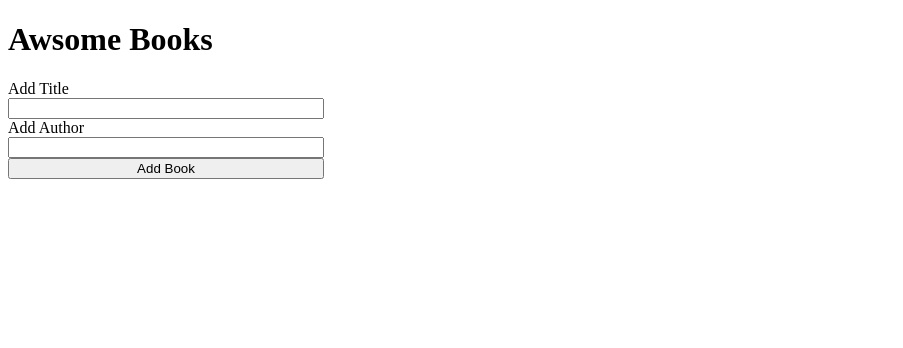
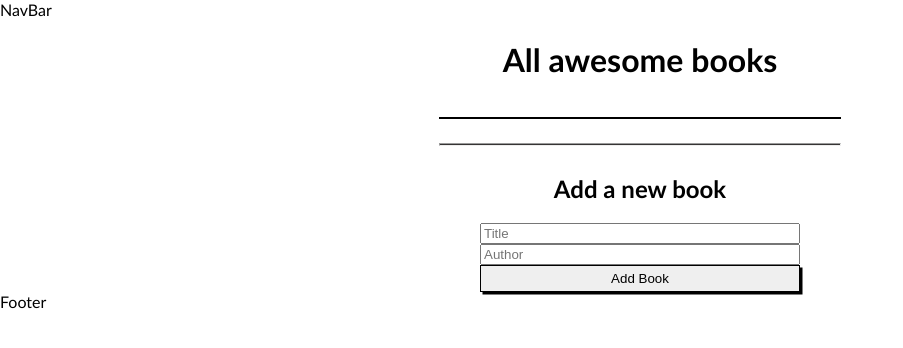
Before and after one commit to yigitm/books, a website: page index.html in a window 1280 px wide. Shown: the whole page, without its empty margins (0-903 px from the left). Drawn offline with Linux system fonts and the light colour scheme.

Commit message:
Add style to main & list section

```diff
--- a/index.html
+++ b/index.html
@@ -8,21 +8,25 @@
     <title>Document</title>
   </head>
   <body>
-    <header><h1>Awsome Books</h1></header>
+    <header>
+      <nav>NavBar</nav>
+      <h1>All awesome books</h1>
+    </header>
     <main>
-      <div>
+      <section>
         <ul id="display-books"></ul>
-      </div>
-
-      <form id="form-books">
-        <label for="title">Add Title</label>
-        <input type="text" name="title" id="title" class="title-input" />
-        <label for="author">Add Author</label>
-        <input type="text" name="author" id="author" class="author-input" />
-        <button type="submit">Add Book</button>
-      </form>
+      </section>
+      <hr />
+      <section>
+        <h2>Add a new book</h2>
+        <form id="form-books">
+          <input type="text" name="title" id="title" placeholder="Title" />
+          <input type="text" name="author" id="author" placeholder="Author" />
+          <button type="submit">Add Book</button>
+        </form>
+      </section>
     </main>
-    <footer></footer>
+    <footer>Footer</footer>
     <script src="js/mainclass.js"></script>
   </body>
 </html>
--- a/js/mainclass.js
+++ b/js/mainclass.js
@@ -56,7 +56,7 @@ class Library {
       divCont.insertAdjacentHTML(
         'beforeend',
         `
-              <li>${e.title} by ${e.author}   <button id="${e.id}">remove</button></li>
+              <li>${e.title} by ${e.author}   <button id="${e.id}">Remove</button></li>
             `,
       );
     });
--- a/style.css
+++ b/style.css
@@ -1,3 +1,49 @@
+body {
+  margin: 0;
+  padding: 0;
+  box-sizing: border-box;
+  font-family: 'Trebuchet MS', 'Lucida Sans Unicode', 'Lucida Grande',
+    'Lucida Sans', Arial, sans-serif;
+}
+
+ul {
+  width: 400px;
+  padding: 0;
+  border: 1px solid black;
+}
+
+ul li {
+  display: flex;
+  justify-content: space-between;
+  padding: 5px;
+  list-style-type: none;
+}
+
+ul li:nth-child(odd) {
+  background-color: rgb(179, 173, 173);
+}
+
+button {
+  border: 1px solid;
+  padding: 5px 5px;
+  box-shadow: 2.5px 2.5px;
+}
+
+section,
+h1,
+h2 {
+  display: flex;
+  flex-direction: column;
+  align-items: center;
+  justify-content: center;
+}
+
+hr {
+  height: 0.1rem;
+  width: 50vh;
+  background-color: rgb(54, 52, 52);
+}
+
 form {
   display: flex;
   flex-direction: column;
```
